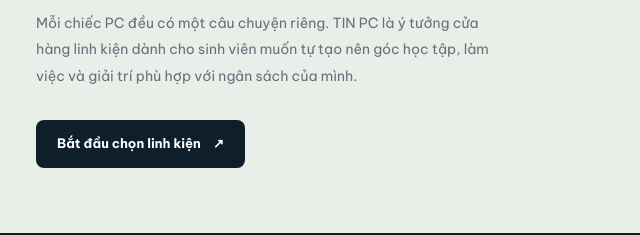
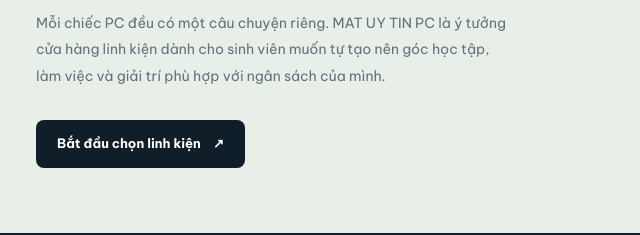
Before and after one commit to ectoiv/DraftWebsite, a plain HTML site: page index.html in a window 1280 px wide. Shown: the part 2427-2662 px from the top of the page, 0-640 px from the left. Drawn offline with Linux system fonts and the light colour scheme.

Commit message:
Update index.html

```diff
--- a/index.html
+++ b/index.html
@@ -25,7 +25,7 @@
     </div></section>
     <section class="benefits" aria-label="Điểm nổi bật"><div class="container benefits-inner"><div class="benefit"><span class="benefit-icon">✳</span><div><strong>Chọn đúng món</strong><small>Danh mục dễ tìm, dễ chọn</small></div></div><div class="benefit"><span class="benefit-icon">↗</span><div><strong>Build theo cách bạn</strong><small>Cho học tập, làm việc và giải trí</small></div></div><div class="benefit"><span class="benefit-icon">♡</span><div><strong>Đồng hành cùng bạn</strong><small>Bắt đầu từ những điều cơ bản</small></div></div></div></section>
     <section class="catalog-section section" id="san-pham"><div class="container"><div class="section-heading"><div><p class="section-kicker">01 / CỬA HÀNG LINH KIỆN</p><h2 class="section-title">Món hay cho <em>máy xịn.</em></h2><p class="section-description">Khám phá những mảnh ghép cho cấu hình tiếp theo của bạn.</p></div><a class="text-link" href="#danh-muc">XEM DANH MỤC <span>↘</span></a></div><div class="catalog-toolbar" id="danh-muc"><div class="category-tabs" role="group" aria-label="Lọc theo danh mục"><button class="category-tab is-active" data-category="all" type="button">Tất cả <span>↗</span></button><button class="category-tab" data-category="CPU" type="button">CPU</button><button class="category-tab" data-category="GPU" type="button">Card đồ họa</button><button class="category-tab" data-category="RAM" type="button">RAM</button><button class="category-tab" data-category="SSD" type="button">Ổ cứng</button></div><label class="search-box"><span aria-hidden="true">⌕</span><input id="search" type="search" placeholder="Tìm linh kiện..." aria-label="Tìm linh kiện"></label></div><div class="catalog-meta"><span>LINH KIỆN ĐƯỢC CHỌN LỌC</span><span id="product-count"></span></div><div class="product-grid" id="product-grid"></div><p class="empty-state" id="empty-state" hidden>Không tìm thấy linh kiện phù hợp. Hãy thử từ khóa hoặc danh mục khác.</p><p class="demo-note">* Sản phẩm và giá được dùng để minh họa cho bản demo.</p></div></section>
-    <section class="build-section" id="ve-chung-toi"><div class="container build-inner"><div class="build-copy"><p class="section-kicker">02 / CÂU CHUYỆN CỦA CHÚNG MÌNH</p><h2>Ý tưởng lớn bắt đầu từ <em>những mảnh ghép nhỏ.</em></h2><p>Mỗi chiếc PC đều có một câu chuyện riêng. TIN PC là ý tưởng cửa hàng linh kiện dành cho sinh viên muốn tự tạo nên góc học tập, làm việc và giải trí phù hợp với ngân sách của mình.</p><a class="button button-dark" href="#san-pham">Bắt đầu chọn linh kiện <span>↗</span></a></div><div class="build-visual" aria-hidden="true"><span class="build-star">✳</span><span class="build-number">01—∞</span><div class="build-message">GOOD<br>PARTS.<br><em>BIG IDEAS.</em></div><span class="build-caption">MADE FOR YOUR NEXT IDEA ↗</span></div></div></section>
+    <section class="build-section" id="ve-chung-toi"><div class="container build-inner"><div class="build-copy"><p class="section-kicker">02 / CÂU CHUYỆN CỦA CHÚNG MÌNH</p><h2>Ý tưởng lớn bắt đầu từ <em>những mảnh ghép nhỏ.</em></h2><p>Mỗi chiếc PC đều có một câu chuyện riêng. MAT UY TIN PC là ý tưởng cửa hàng linh kiện dành cho sinh viên muốn tự tạo nên góc học tập, làm việc và giải trí phù hợp với ngân sách của mình.</p><a class="button button-dark" href="#san-pham">Bắt đầu chọn linh kiện <span>↗</span></a></div><div class="build-visual" aria-hidden="true"><span class="build-star">✳</span><span class="build-number">01—∞</span><div class="build-message">GOOD<br>PARTS.<br><em>BIG IDEAS.</em></div><span class="build-caption">MADE FOR YOUR NEXT IDEA ↗</span></div></div></section>
   </main>
   <footer class="footer"><div class="container"><div class="footer-grid"><div><a class="logo footer-logo" href="#top"><span class="logo-mark">T<span>✳</span></span><span>MAT UY TIN<span class="logo-dot">.</span>PC<small>BUILD YOUR THING</small></span></a><p>Linh kiện tốt cho những ý tưởng lớn.<br>Hãy bắt đầu từ chiếc máy của bạn.</p></div><div><strong>KHÁM PHÁ</strong><a href="#san-pham">Sản phẩm</a><a href="#danh-muc">Danh mục</a><a href="#ve-chung-toi">Về MAT UY TIN PC</a></div><div id="lien-he"><strong>LIÊN HỆ</strong><p>Gặp trực tiếp nhóm dự án MAT UY TIN PC tại buổi giới thiệu poster để được tư vấn và góp ý nhé.</p></div><div class="footer-tagline">BUILD YOUR<br><em>THING.</em> <span>✳</span></div></div><div class="footer-bottom"><span>© 2026 MAY UY TIN PC. MADE FOR BUILDERS.</span><a href="#top">LÊN ĐẦU TRANG ↑</a></div></div></footer>
   <div class="cart-overlay" id="cart-overlay" hidden></div>
```
